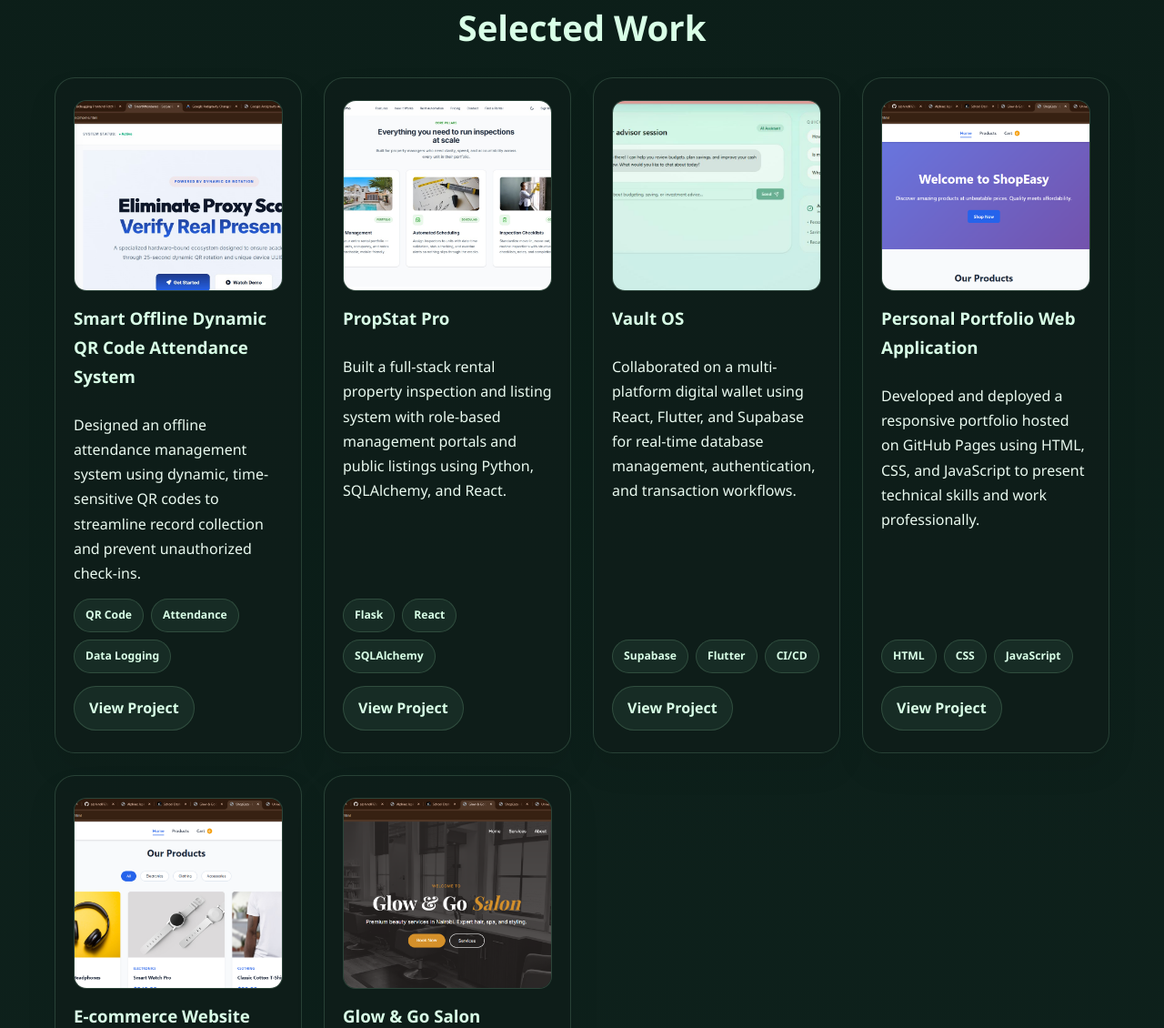
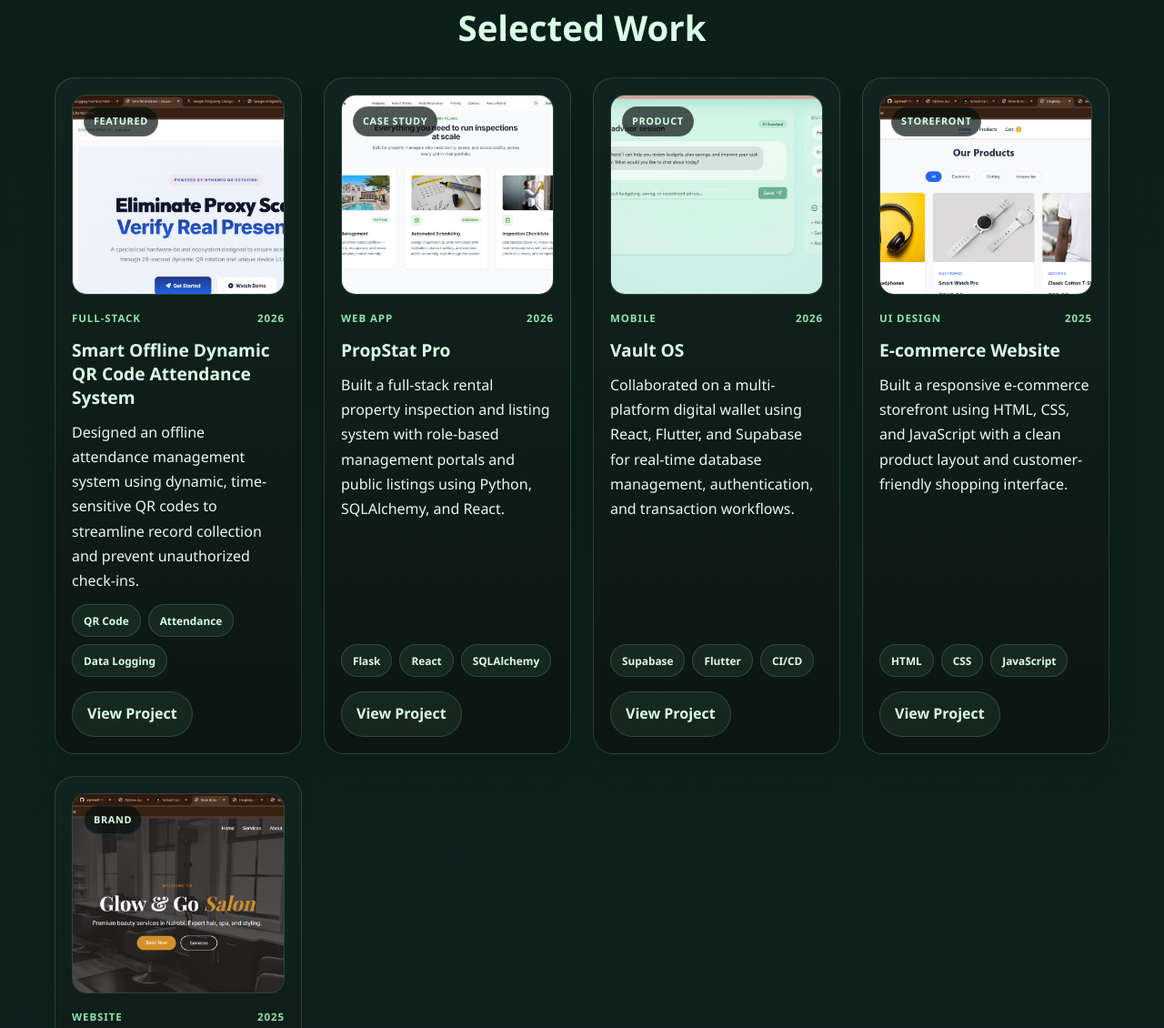
Before and after one commit to alphine817/alphine-portfolio, a plain HTML site: page index.html in a window 1280 px wide. Shown: the part 3984-5114 px from the top of the page at 91% size. Drawn offline with Linux system fonts and the light colour scheme.

Commit message:
enhance project cards with badges and improved styling
Co-authored-by: Copilot <copilot@github.com>

```diff
--- a/index.html
+++ b/index.html
@@ -237,7 +237,13 @@
             <div class="project-grid">
                 <article class="project-card">
                     <div class="project-image">
+                        <span class="project-badge">Featured</span>
                         <img src="assets/images/qr1.jpg" alt="Smart Offline Attendance System screenshot">
+                    </div>
+                    <div class="project-body">
+                        <div class="project-meta">
+                            <span>Full-stack</span>
+                            <span>2026</span>
                         </div>
                         <h3>Smart Offline Dynamic QR Code Attendance System</h3>
                         <p>Designed an offline attendance management system using dynamic, time-sensitive QR codes to
@@ -247,12 +253,19 @@
                             <span>Attendance</span>
                             <span>Data Logging</span>
                         </div>
+                    </div>
                     <button class="project-view-btn" type="button" data-project="attendance">View Project</button>
                 </article>
 
                 <article class="project-card">
                     <div class="project-image">
+                        <span class="project-badge">Case Study</span>
                         <img src="assets/images/prostat1.jpg" alt="PropStat Pro screenshot">
+                    </div>
+                    <div class="project-body">
+                        <div class="project-meta">
+                            <span>Web App</span>
+                            <span>2026</span>
                         </div>
                         <h3>PropStat Pro</h3>
                         <p>Built a full-stack rental property inspection and listing system with role-based management
@@ -262,42 +275,42 @@
                             <span>React</span>
                             <span>SQLAlchemy</span>
                         </div>
+                    </div>
                     <button class="project-view-btn" type="button" data-project="propstat">View Project</button>
                 </article>
 
                 <article class="project-card">
                     <div class="project-image">
+                        <span class="project-badge">Product</span>
                         <img src="assets/images/vault1.jpg" alt="Vault OS screenshot">
                     </div>
+                    <div class="project-body">
+                        <div class="project-meta">
+                            <span>Mobile</span>
+                            <span>2026</span>
+                        </div>
                         <h3>Vault OS</h3>
-                    <p>Collaborated on a multi-platform digital wallet using React, Flutter, and Supabase for real-time
+                        <p>Collaborated on a multi-platform digital wallet using React, Flutter, and Supabase for
+                            real-time
                             database management, authentication, and transaction workflows.</p>
                         <div class="tags">
                             <span>Supabase</span>
                             <span>Flutter</span>
                             <span>CI/CD</span>
                         </div>
+                    </div>
                     <button class="project-view-btn" type="button" data-project="vault">View Project</button>
                 </article>
 
                 <article class="project-card">
                     <div class="project-image">
-                        <img src="assets/images/project1-1.png" alt="Personal portfolio preview">
+                        <span class="project-badge">Storefront</span>
+                        <img src="assets/images/project1-2.png" alt="E-commerce website preview">
                     </div>
-                    <h3>Personal Portfolio Web Application</h3>
-                    <p>Developed and deployed a responsive portfolio hosted on GitHub Pages using HTML, CSS, and
-                        JavaScript to present technical skills and work professionally.</p>
-                    <div class="tags">
-                        <span>HTML</span>
-                        <span>CSS</span>
-                        <span>JavaScript</span>
-                    </div>
-                    <button class="project-view-btn" type="button" data-project="portfolio">View Project</button>
-                </article>
-
-                <article class="project-card">
-                    <div class="project-image">
-                        <img src="assets/images/project1-2.png" alt="E-commerce website preview">
+                    <div class="project-body">
+                        <div class="project-meta">
+                            <span>UI Design</span>
+                            <span>2025</span>
                         </div>
                         <h3>E-commerce Website</h3>
                         <p>Built a responsive e-commerce storefront using HTML, CSS, and JavaScript with a clean product
@@ -307,21 +320,29 @@
                             <span>CSS</span>
                             <span>JavaScript</span>
                         </div>
+                    </div>
                     <button class="project-view-btn" type="button" data-project="ecommerce">View Project</button>
                 </article>
 
                 <article class="project-card">
                     <div class="project-image">
+                        <span class="project-badge">Brand</span>
                         <img src="assets/images/salon-1.png" alt="Glow & Go Salon preview">
                     </div>
+                    <div class="project-body">
+                        <div class="project-meta">
+                            <span>Website</span>
+                            <span>2025</span>
+                        </div>
                         <h3>Glow & Go Salon</h3>
-                    <p>Designed a modern salon website with service listings, booking layout, and responsive styling for
-                        a
-                        polished user experience.</p>
+                        <p>Designed a modern salon website with service listings, booking layout, and responsive styling
+                            for
+                            a polished user experience.</p>
                         <div class="tags">
                             <span>Responsive</span>
                             <span>UI Design</span>
                             <span>Web Design</span>
+                        </div>
                     </div>
                     <button class="project-view-btn" type="button" data-project="salon">View Project</button>
                 </article>
--- a/style.css
+++ b/style.css
@@ -498,38 +498,91 @@ section {
 .project-card {
     display: flex;
     flex-direction: column;
-    gap: 14px;
-    transition: transform 0.25s ease, box-shadow 0.25s ease;
+    gap: 16px;
+    padding: 18px;
+    background: linear-gradient(180deg, rgba(18, 36, 31, 0.96), rgba(12, 22, 18, 0.96));
+    border: 1px solid var(--line);
+    border-radius: 22px;
+    overflow: hidden;
+    transition: transform 0.25s ease, box-shadow 0.25s ease, border-color 0.25s ease;
 }
 
 .project-card:hover {
     transform: translateY(-8px);
-    box-shadow: 0 22px 38px rgba(0, 0, 0, 0.12);
+    border-color: rgba(143, 227, 173, 0.35);
+    box-shadow: 0 24px 40px rgba(0, 0, 0, 0.18);
 }
 
 .project-image {
+    position: relative;
     width: 100%;
-    height: 210px;
+    height: 220px;
     overflow: hidden;
-    border-radius: 14px;
+    border-radius: 16px;
     border: 1px solid var(--line);
     background: rgba(255, 255, 255, 0.02);
+}
+
+.project-badge {
+    position: absolute;
+    top: 12px;
+    left: 12px;
+    z-index: 2;
+    display: inline-flex;
+    align-items: center;
+    justify-content: center;
+    padding: 6px 10px;
+    border-radius: 999px;
+    background: rgba(7, 17, 13, 0.7);
+    border: 1px solid rgba(255, 255, 255, 0.08);
+    color: var(--primary-strong);
+    font-size: 0.68rem;
+    font-weight: 700;
+    letter-spacing: 0.06em;
+    text-transform: uppercase;
 }
 
 .project-image img {
     width: 100%;
     height: 100%;
     object-fit: cover;
-    transition: transform 0.35s ease;
+    transition: transform 0.35s ease, filter 0.35s ease;
 }
 
 .project-card:hover .project-image img {
-    transform: scale(1.04);
+    transform: scale(1.05);
+    filter: saturate(1.08);
+}
+
+.project-body {
+    display: flex;
+    flex-direction: column;
+    gap: 12px;
+    flex: 1;
+}
+
+.project-meta {
+    display: flex;
+    justify-content: space-between;
+    align-items: center;
+    gap: 10px;
+    color: var(--primary);
+    font-size: 0.72rem;
+    text-transform: uppercase;
+    letter-spacing: 0.08em;
+    font-weight: 700;
+}
+
+.project-card h3 {
+    margin: 0;
+    line-height: 1.35;
+    font-size: 1.2rem;
 }
 
 .project-card p {
     color: var(--text);
     font-weight: 500;
+    margin: 0;
 }
 
 .tags {
@@ -544,7 +597,7 @@ section {
     border: 1px solid var(--line);
     border-radius: 999px;
     padding: 7px 12px;
-    font-size: 0.76rem;
+    font-size: 0.74rem;
     font-weight: 700;
     color: var(--primary-strong);
 }
```
Lines whose indentation alone changed are shown as unchanged.
